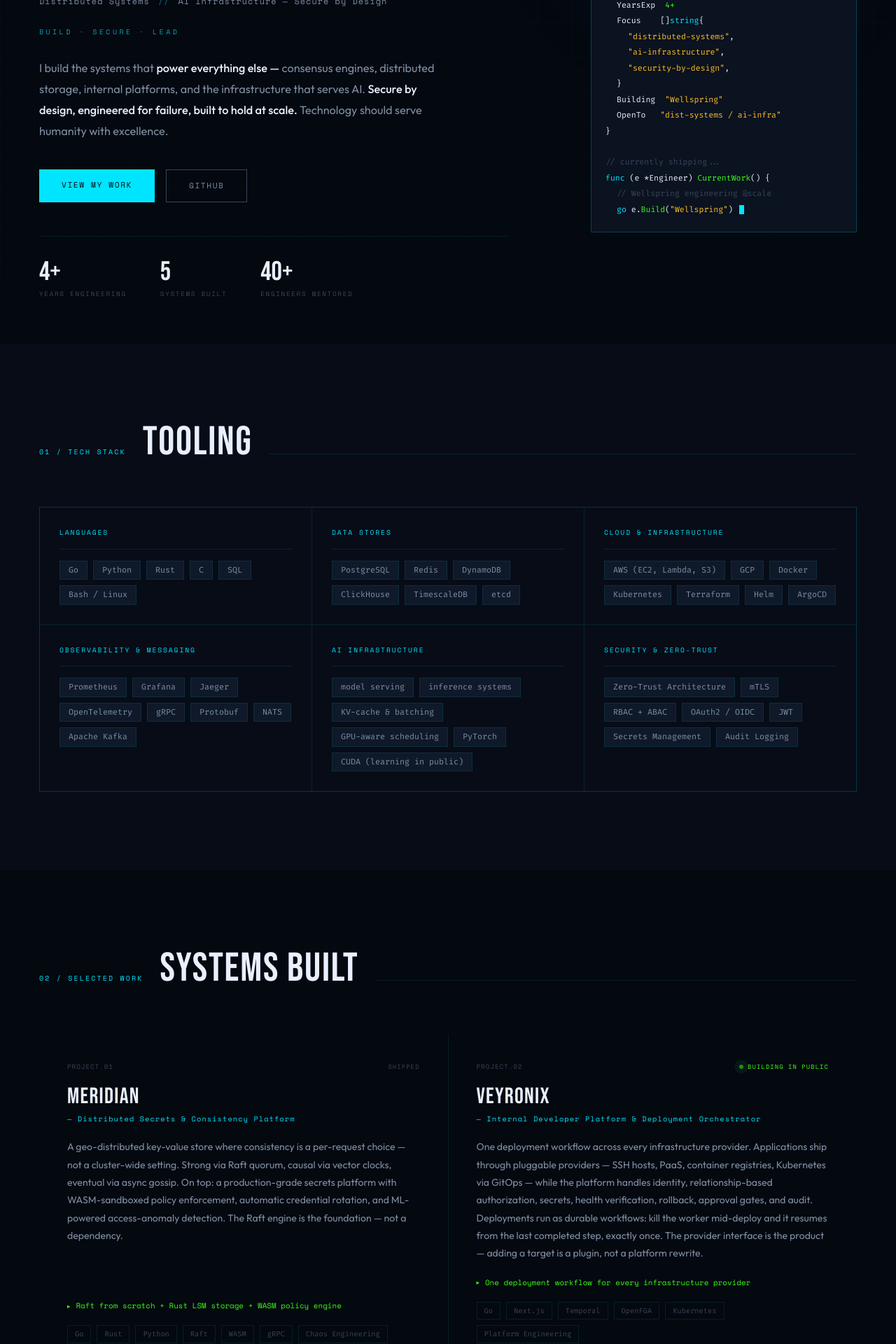
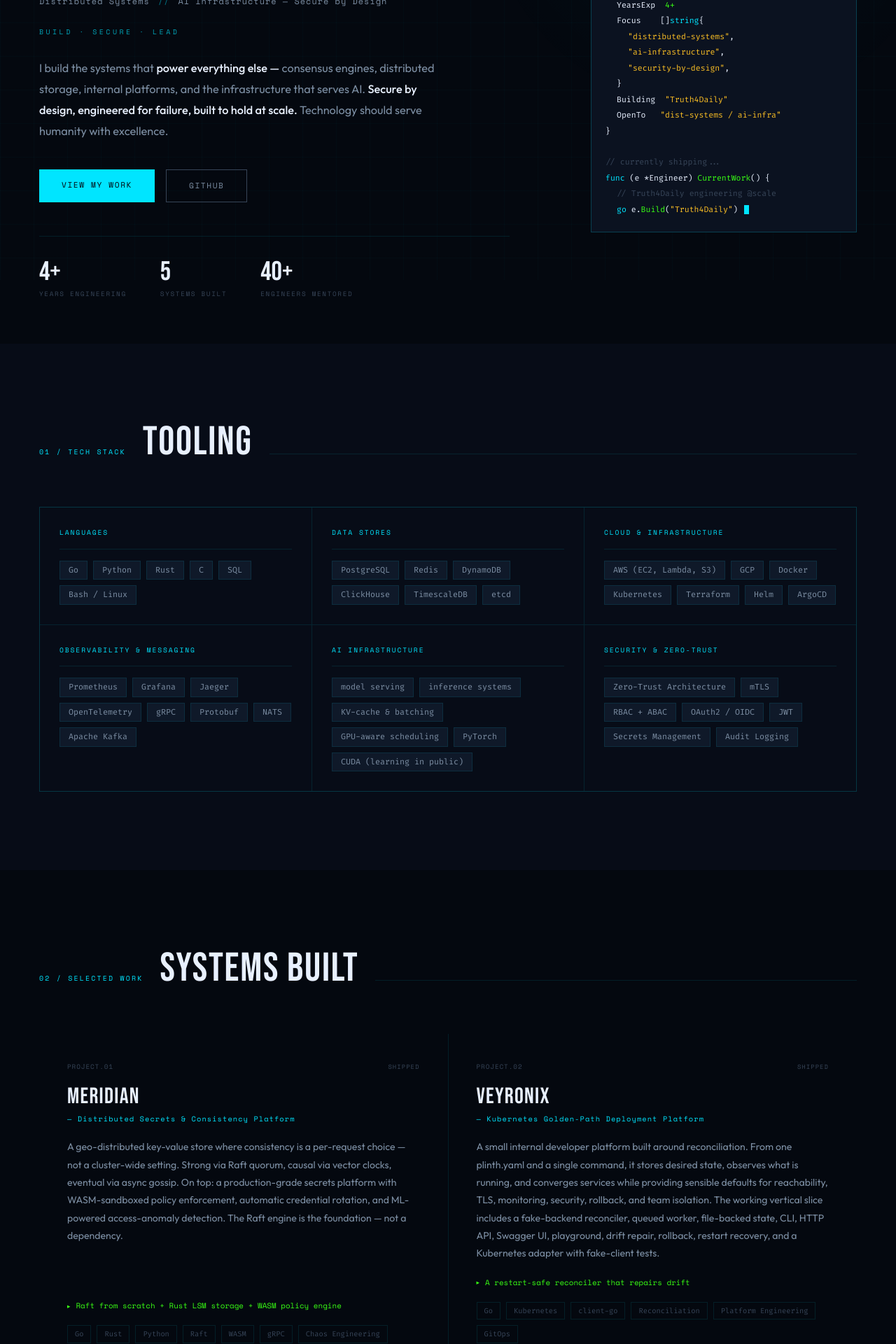
Before and after one commit to nickemma/portfolio-v2, a Next.js app: page / in a window 1280 px wide. Shown: the part 400-2320 px from the top of the page at 70% size. Built offline with nearby package versions, Linux system fonts and the light colour scheme.

Commit message:
updated projects

```diff
--- a/components/Experience.tsx
+++ b/components/Experience.tsx
@@ -12,7 +12,7 @@ const experiences = [
     {
         period: "Feb 2026 — Present",
         role: "Co-Founder & Team Lead",
-        company: "Wellspring",
+        company: "Truth4Daily",
         location: "Ontario, Canada · Remote",
         bullets: [
             "Architecting the platform infrastructure — API design, data model, delivery pipeline, and reliability engineering — for a faith-companion platform targeting 685M+ African Christians."
--- a/components/Hero.tsx
+++ b/components/Hero.tsx
@@ -173,7 +173,7 @@ export default function Hero() {
                     <div className="pl-4">
                         Building&nbsp;&nbsp;
                         <span className="text-[#fbbf24]">
-                            &quot;Wellspring&quot;
+                            &quot;Truth4Daily&quot;
                         </span>
                     </div>
                     <div className="pl-4">
@@ -193,13 +193,13 @@ export default function Hero() {
                         {"{"}
                     </div>
                     <div className="pl-4 text-muted">
-                        {"// Wellspring engineering @scale"}
+                        {"// Truth4Daily engineering @scale"}
                     </div>
                     <div className="pl-4">
                         <span className="text-cyan">go</span> e.
                         <span className="text-neon-green">Build</span>(
                         <span className="text-[#fbbf24]">
-                            &quot;Wellspring&quot;
+                            &quot;Truth4Daily&quot;
                         </span>
                         ) <span className="cursor" />
                     </div>
--- a/components/Projects.tsx
+++ b/components/Projects.tsx
@@ -8,7 +8,7 @@ type Project = {
     name: string;
     tagline: string;
     href: string;
-    status: "shipped" | "building" | "design";
+    status: "shipped" | "pushed" | "building" | "design";
     desc?: string;
     metric?: string;
     tags?: string[];
@@ -28,42 +28,42 @@ const projects: Project[] = [
     {
         num: "PROJECT.02",
         name: "VEYRONIX",
-        tagline: "Internal Developer Platform & Deployment Orchestrator",
-        desc: "One deployment workflow across every infrastructure provider. Applications ship through pluggable providers — SSH hosts, PaaS, container registries, Kubernetes via GitOps — while the platform handles identity, relationship-based authorization, secrets, health verification, rollback, approval gates, and audit. Deployments run as durable workflows: kill the worker mid-deploy and it resumes from the last completed step, exactly once. The provider interface is the product — adding a target is a plugin, not a platform rewrite.",
-        metric: "One deployment workflow for every infrastructure provider",
-        tags: ["Go", "Next.js", "Temporal", "OpenFGA", "Kubernetes", "Platform Engineering"],
+        tagline: "Kubernetes Golden-Path Deployment Platform",
+        desc: "A small internal developer platform built around reconciliation. From one plinth.yaml and a single command, it stores desired state, observes what is running, and converges services while providing sensible defaults for reachability, TLS, monitoring, security, rollback, and team isolation. The working vertical slice includes a fake-backend reconciler, queued worker, file-backed state, CLI, HTTP API, Swagger UI, playground, drift repair, rollback, restart recovery, and a Kubernetes adapter with fake-client tests.",
+        metric: "A restart-safe reconciler that repairs drift",
+        tags: ["Go", "Kubernetes", "client-go", "Reconciliation", "Platform Engineering", "GitOps"],
         href: "https://github.com/nickemma/veyronix",
-        status: "building",
+        status: "shipped",
     },
     {
         num: "PROJECT.03",
         name: "LATTICE",
         tagline: "Distributed Search & Retrieval Platform",
-        desc: "Hybrid search over millions of documents, operated to an SLO. OpenSearch on Kubernetes with BM25 and vector retrieval fused by reciprocal rank; Kafka ingest with real backpressure, dead-lettering, and zero-downtime reindex behind an alias swap. Queries run on a deadline and return partial results with the coverage gap declared in the body rather than failing. Publishes p99 during segment merge, a timed restore drill, and cost per million documents.",
-        metric: "Search you can operate, with the numbers published",
-        tags: ["Go", "OpenSearch", "Kafka", "Kubernetes", "Terraform", "Argo CD"],
+        desc: "A distributed-systems learning project that grows from WAL, LSM, MVCC, replication, Raft, and sharding into a runnable hybrid search platform. The Go product path combines BM25 and vector retrieval with reciprocal-rank fusion, Kafka ingest with backpressure and dead-lettering, OpenSearch, Redis caching, snapshots, reindexing, Swagger, a browser playground, metrics, and deterministic chaos tests. The local end-to-end path works now; million-document capacity and production restore measurements remain explicit follow-up evidence.",
+        metric: "Hybrid search with explicit coverage during failure",
+        tags: ["Go", "Raft", "OpenSearch", "Kafka", "Kubernetes", "Chaos Engineering"],
         href: "https://github.com/nickemma/lattice",
-        status: "design",
+        status: "shipped",
     },
     {
         num: "PROJECT.04",
         name: "TESSERA",
-        tagline: "LLM Inference Platform",
-        desc: "Serving open models at a cost you can actually state. vLLM on GPU nodes behind a multi-tenant gateway: per-tenant token budgets enforced before a request reaches a GPU, model routing with fallback that is reported rather than silent, semantic caching namespaced per tenant, and autoscaling driven by queue depth rather than CPU. Publishes measured time-to-first-token, throughput, GPU utilization, cost per million tokens, and the volume below which a hosted API wins.",
-        metric: "Multi-tenant model serving, with the economics measured",
-        tags: ["Go", "vLLM", "KServe", "Kubernetes", "Terraform", "AI Infrastructure"],
+        tagline: "Multi-Tenant LLM Inference Gateway",
+        desc: "A control-plane implementation for serving open models as a dependable internal service. The local gateway authenticates tenants, enforces token budgets and rate limits before inference, supports normal and streaming requests, exposes an OpenAPI contract and playground, and records request and usage telemetry including latency and time-to-first-token. The v0 path runs in memory or through Compose; GPU-backed vLLM, KServe, queue-based autoscaling, semantic caching, and capacity economics remain planned platform layers.",
+        metric: "Token budgets and inference telemetry before the GPU",
+        tags: ["Go", "LLM Serving", "vLLM", "KServe", "Redis", "AI Infrastructure"],
         href: "https://github.com/nickemma/tessera",
-        status: "design",
+        status: "shipped",
     },
     {
         num: "PROJECT.05",
         name: "SYNAPSE-AI",
-        tagline: "Governance Plane for AI Agents",
-        desc: "An agent that calls tools is a principal taking real actions, usually holding a shared API key with its creator's full permissions and leaving a log line. SYNAPSE-AI gives it what a person gets: a cryptographic identity, authority delegated from a named human with scope and expiry, a consent scope it cannot exceed, human approval on high-risk actions, and an immutable audit trail that answers a regulator. Sub-delegation can only narrow. Proven against neural data — involuntary, unboundedly revealing, and newly regulated.",
-        metric: "Treating an agent like a user",
-        tags: ["OpenFGA", "SPIFFE/SPIRE", "Go", "Cedar", "OpenDP", "Compliance", "Zero-Trust"],
-        href: "https://github.com/nickemma/synapse-ai",
-        status: "design",
+        tagline: "Infrastructure Governance Boundary for AI Agents",
+        desc: "An infrastructure-boundary core that governs AI agents as untrusted principals. Each invocation receives short-lived, scoped authority; MCP tool calls cross a deny-by-default policy boundary; egress is restricted; and decisions are hash-chained, exported off-cluster, and made tamper-evident. The repository includes the gateway, Swagger API, disposable playground, end-to-end evidence checks, workload provenance and admission controls, plus a defended large-model serving design. It focuses on containment and evidence after compromise, not prompt-refusal training.",
+        metric: "Scoped credentials, blocked actions, durable evidence",
+        tags: ["Go", "MCP", "SPIFFE/SPIRE", "Kubernetes", "Policy", "Zero-Trust"],
+        href: "https://github.com/nickemma/SYNAPSE-AI",
+        status: "shipped",
     },
 ];
 
@@ -107,6 +107,10 @@ export default function ProjectsCardsViewProgram() {
                                     <span className="flex items-center gap-1.5 font-mono text-[0.55rem] text-neon-green tracking-[0.12em] uppercase">
                                         <span className="w-[6px] h-[6px] rounded-full bg-neon-green pulse-dot" />
                                         Building in public
+                                    </span>
+                                ) : p.status === "pushed" ? (
+                                    <span className="font-mono text-[0.55rem] text-cyan tracking-[0.12em] uppercase">
+                                        Pushed
                                     </span>
                                 ) : (
                                     <span className="font-mono text-[0.55rem] text-muted tracking-[0.12em] uppercase">
@@ -190,6 +194,11 @@ export default function ProjectsCardsViewProgram() {
                                         Building
                                     </span>
                                 )}
+                                {p.status === "pushed" && (
+                                    <span className="font-mono text-[0.52rem] text-cyan tracking-[0.1em] uppercase">
+                                        Pushed
+                                    </span>
+                                )}
                                 {p.status === "design" && (
                                     <span className="flex items-center gap-1.5 font-mono text-[0.52rem] text-amber-400 tracking-[0.1em] uppercase">
                                         <span className="w-[5px] h-[5px] rounded-full bg-amber-400 pulse-dot-amber" />
```
